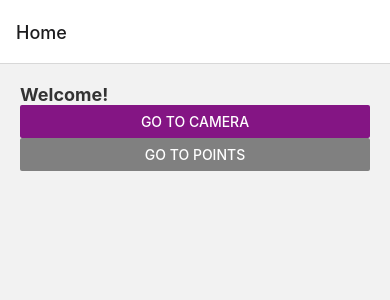
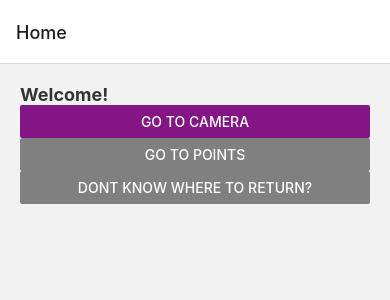
Before and after one commit to cgonzalezt/H4DScanner, a React Native app: screen /Home in a window 390 px wide. Shown: the top 300 px of the page. Built offline with nearby package versions, Linux system fonts and the light colour scheme.

Commit message:
changes
a bunch of shit mane

```diff
--- a/App.js
+++ b/App.js
@@ -3,6 +3,7 @@ import { NavigationContainer } from "@react-navigation/native";
 import Home from './screens/home';
 import points1 from './screens/points1';
 import points2 from './screens/points2';
+import returnmap from './screens/returnmap';
 import Cam from './screens/camera';
 import { createNativeStackNavigator } from "@react-navigation/native-stack";
 
@@ -18,6 +19,7 @@ const App = () => {
                 <Stack.Screen name = "Cam" component={Cam} options = {{title: 'You have ${boxcounter} boxes left.'}}/>
                 <Stack.Screen name = "points1" component={points1} />
                 <Stack.Screen name = "points2" component={points2} />
+                <Stack.Screen name = "returnmap" component={returnmap} />
             </Stack.Navigator>
         </NavigationContainer>
     );
--- a/screens/home.js
+++ b/screens/home.js
@@ -23,6 +23,12 @@ const Home = ({navigation}) => {
                 color = "grey"
             />
 
+            <Button
+                onPress={() => navigation.navigate('returnmap', {name: 'returnmap'})}
+                title = "Dont Know where to return?"
+                color = "grey"
+            />
+
         </View>
     );
 }
--- a/screens/points1.js
+++ b/screens/points1.js
@@ -1,6 +1,8 @@
 import React from 'react';
 import { StyleSheet, View, Text } from 'react-native';
 import { globalStyles } from '../styles/global';
+<img src="https://www.google.com/url?sa=i&url=https%3A%2F%2Fstackoverflow.com%2Fquestions%2F52261601%2Fedit-pin-point-description-label-from-google-maps-api-in-js&psig=AOvVaw0Fb5dJGJryMPMoIv_AS6ew&ust=1694994667494000&source=images&cd=vfe&opi=89978449&ved=0CA8QjRxqFwoTCMiT16ypsIEDFQAAAAAdAAAAABAD" />
+
 
 export default function Points1() {
   return (
--- a/screens/returnmap.js
+++ b/screens/returnmap.js
@@ -4,7 +4,7 @@ import { StyleSheet, Text, View, Image, SafeAreaView, Touchable, TouchableOpacit
 
 export default function ReturnMap() {
   return (
-    <SafeAreaView style = {styles.container}>
+    <View style = {styles.container}>
       {/* Guide message */}
       <Text>
         Click on a drop-off location!
@@ -26,15 +26,11 @@ export default function ReturnMap() {
       />
 
 
-        {/* // title="Click Me" onPress = {() => console.log("Button tapped")} */}
-
-      {/* Pins */}
-      {/* <TouchableHighlight onPress={() => console.log("Image tapped!")}> */}
-      {/* </TouchableHighlight> */}
 
 
 
-    </SafeAreaView>
+
+    </View>
   );
 }
 
```
